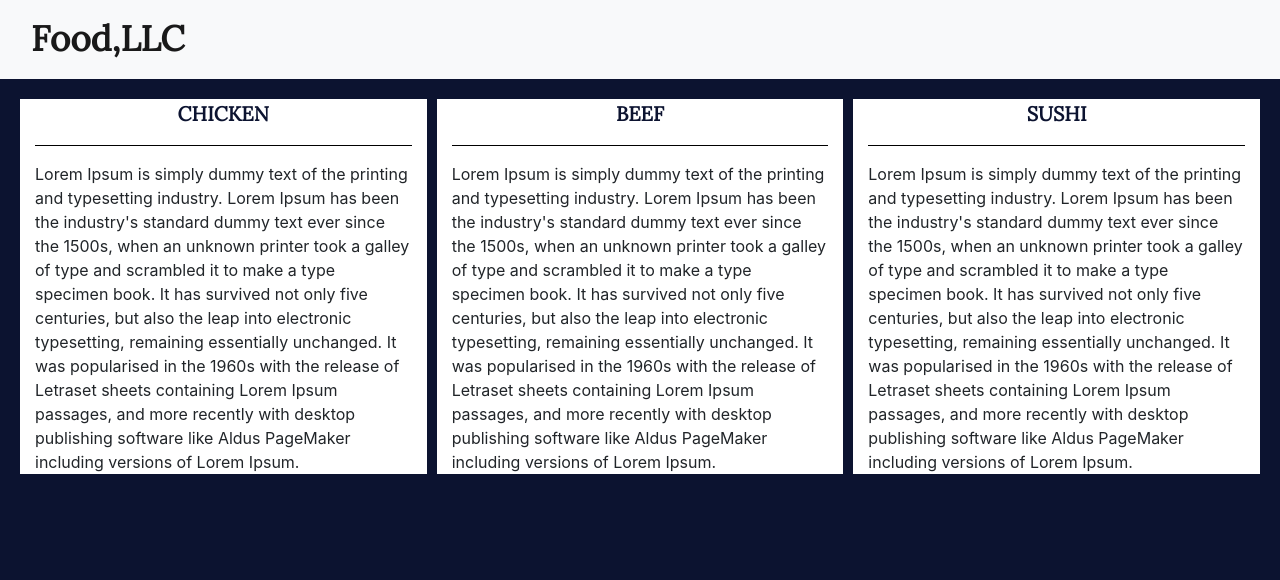
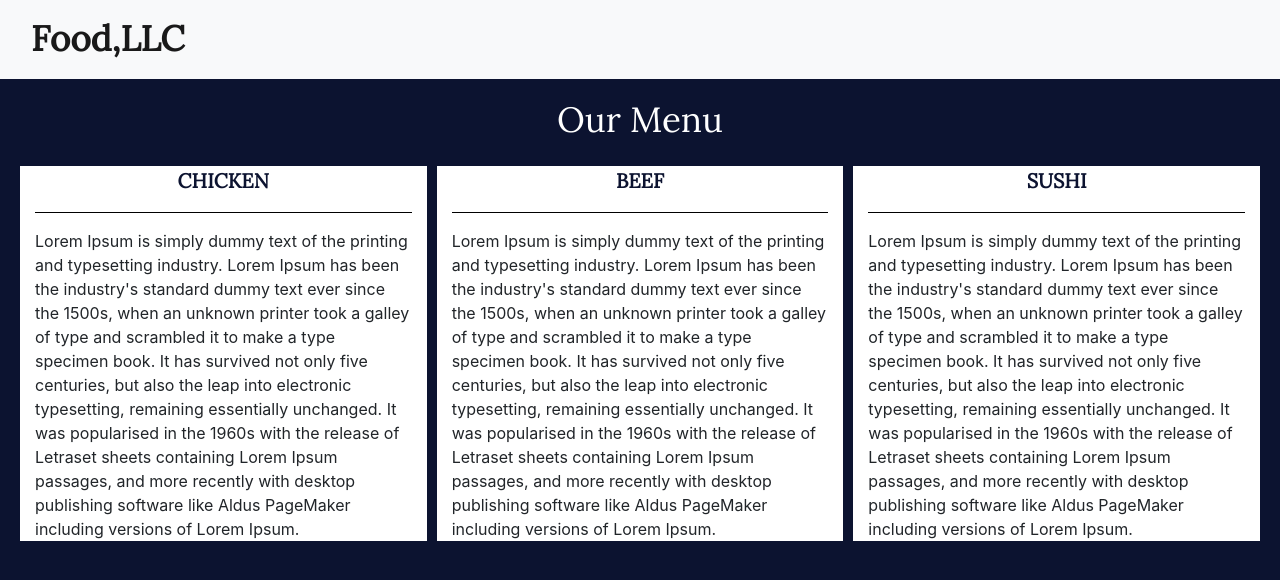
Before and after one commit to hanysubhash/Responsive-layout, a plain HTML site: page module3-solution/index.html in a window 1280 px wide. Drawn offline with Linux system fonts and the light colour scheme.

Commit message:
Update index.html

```diff
--- a/module3-solution/index.html
+++ b/module3-solution/index.html
@@ -40,6 +40,7 @@
         </nav>
     </header>
     <div id="main-content" >
+        <div id="title">Our Menu</div>
         <div id="sub-container" class="row ">
             <div id="Chicken-tile" class="col-md-4 col-sm-6 col-xs-12">
                 <div id="head">Chicken</div>
@@ -73,5 +74,4 @@
     </div>
 </body>
 
-
 </html>
```
